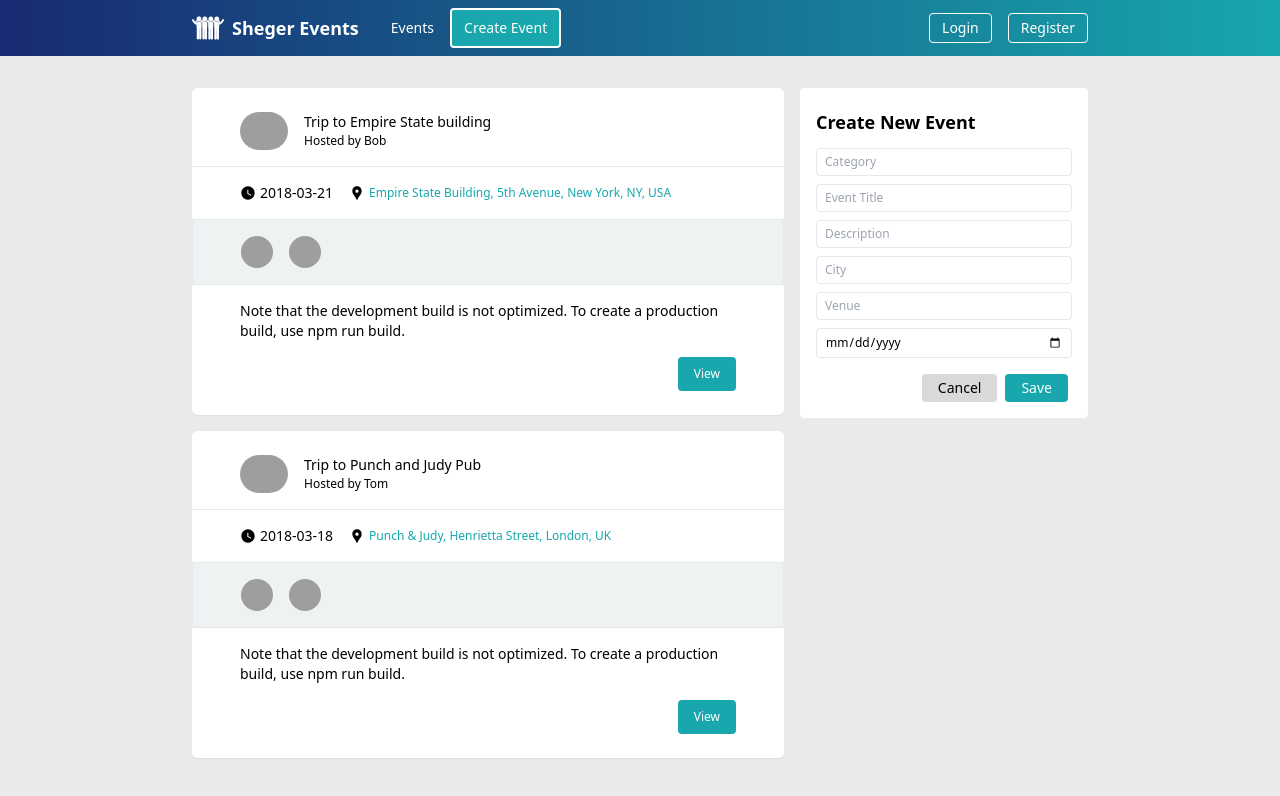
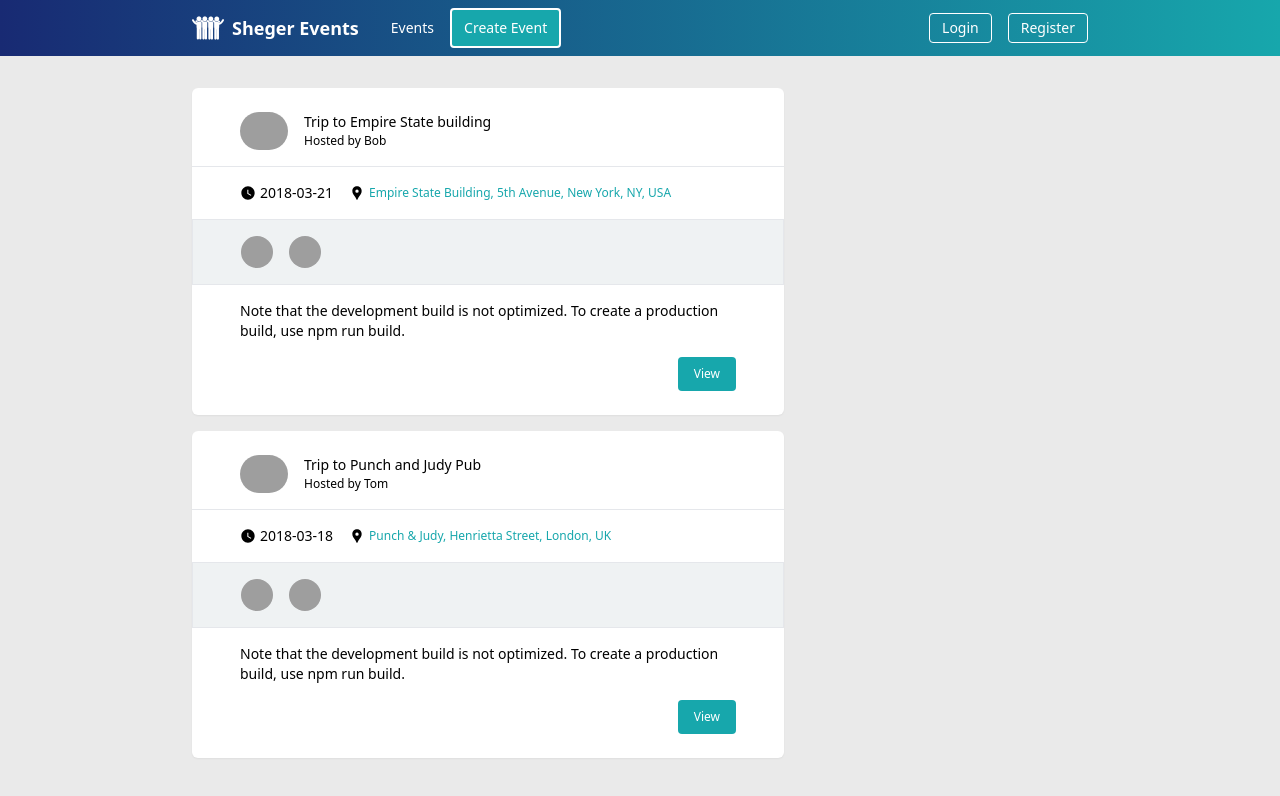
Before and after one commit to Nardos-Tsega/revents, a React (Create React App) app: page / in a window 1280 px wide. Shown: the top 796 px of the page. Built offline with nearby package versions, Linux system fonts and the light colour scheme; grey boxes are pictures that could not be loaded.

Commit message:
Build static version

```diff
--- a/package.json
+++ b/package.json
@@ -6,6 +6,7 @@
     "@testing-library/jest-dom": "^5.16.5",
     "@testing-library/react": "^13.4.0",
     "@testing-library/user-event": "^13.5.0",
+    "cuid": "^2.1.8",
     "react": "^18.2.0",
     "react-dom": "^18.2.0",
     "react-icons": "^4.7.1",
--- a/src/app/layout/App.js
+++ b/src/app/layout/App.js
@@ -1,12 +1,16 @@
+import { useState } from "react";
 import EventDashboard from "../../feature/events/eventDashboard/EventDashboard";
 import NavBar from "../../feature/nav/NavBar";
 
 function App() {
+
+  const[showForm, setShowForm] = useState(false);
+
   return (
     <div className="App">
-      <NavBar />
+      <NavBar setShowForm={setShowForm}  />
       <div className="bg-[#eaeaea] py-14 h-full">
-        <EventDashboard />
+        <EventDashboard showForm={showForm} setShowForm={setShowForm} />
       </div>
     </div>
   );
--- a/src/feature/events/eventDashboard/EventDashboard.jsx
+++ b/src/feature/events/eventDashboard/EventDashboard.jsx
@@ -1,17 +1,27 @@
-import React from "react";
+import React, {useState} from "react";
 import EventForm from "../eventForm.jsx/EventForm";
 import EventList from "./EventList";
 import { sampleData } from "../../../app/api/sampleData";
 
-export default function EventDashboard() {
+export default function EventDashboard({showForm, setShowForm}) {
+
+    const[events, setEvents] = useState(sampleData)
+
+    function addEvent(event){
+        setEvents([...events, event])
+    }
+
     return (
         <div className="max-w-4xl container py-8 mx-auto">
         <div className="grid grid-cols-12 gap-4">
             <div className="col-span-8">
-                <EventList events={sampleData} />
+                <EventList events={events} />
             </div>
             <div className="col-span-4">
-                <EventForm />
+                {
+                    showForm &&    <EventForm addEvent={addEvent} setShowForm={setShowForm} setEvents={setEvents}/>
+                }
+
             </div>
         </div>
         </div>
--- a/src/feature/events/eventForm.jsx/EventForm.jsx
+++ b/src/feature/events/eventForm.jsx/EventForm.jsx
@@ -1,18 +1,34 @@
-import React from "react";
+import cuid from "cuid";
+import React, {useState} from "react";
 
-export default function EventForm(){
+export default function EventForm({setShowForm, setEvents, addEvent}){
+
+    const initialValue = { title:'', date:'' }
+
+    const [values, setValues] = useState(initialValue);
+
+    function handleInputChange(e){
+        const {name, value} = e.target;
+        setValues({...values, [name]:value});
+    }
+
+    function handleSubmit(){
+        addEvent({...values, id:cuid, hostedBy:"Mussie", attendees: []});
+        console.log(values);
+    }
+
     return(
         <div className="bg-white rounded py-4 flex flex-col px-4 gap-2">
             <h2 className="text-lg font-semibold my-1">Create New Event</h2>
-            <input className="border rounded px-2 py-1 text-[12px]" type="text" placeholder="Category" />
-            <input className="border rounded px-2 py-1 text-[12px]" type="text" placeholder="Event Title" />
-            <input className="border rounded px-2 py-1 text-[12px]" type="text" placeholder="Description" />
-            <input className="border rounded px-2 py-1 text-[12px]" type="text" placeholder="City" />
-            <input className="border rounded px-2 py-1 text-[12px]" type="text" placeholder="Venue" />
-            <input className="border rounded px-2 py-1 text-[12px]" type="date" placeholder="Date" />
+            <input className="border rounded px-2 py-1 text-[12px]" onChange={(e) => handleInputChange(e)} value={values.title} name="title" type="text" placeholder="Event Title" />
+            <input className="border rounded px-2 py-1 text-[12px]" onChange={(e) => handleInputChange(e)} value={values.category} name="category" type="text" placeholder="Category" />
+            <input className="border rounded px-2 py-1 text-[12px]" onChange={(e) => handleInputChange(e)} value={values.description} name="description" type="text" placeholder="Description" />
+            <input className="border rounded px-2 py-1 text-[12px]" onChange={(e) => handleInputChange(e)} value={values.city} name="city" type="text" placeholder="City" />
+            <input className="border rounded px-2 py-1 text-[12px]" onChange={(e) => handleInputChange(e)} value={values.venue} name="venue" type="text" placeholder="Venue" />
+            <input className="border rounded px-2 py-1 text-[12px]" onChange={(e) => handleInputChange(e)} value={values.date} name="date" type="date" placeholder="Date" />
             <div className="self-end mt-2">
-                <button className="px-4 py-1 text-sm rounded bg-[#d9d9d9] mx-1">Cancel</button>
-                <button className="px-4 py-1 text-sm rounded text-white bg-[#17A7AC] mx-1">Save</button>
+                <button onClick={() => setShowForm(false)} className="px-4 py-1 text-sm rounded bg-[#d9d9d9] mx-1">Cancel</button>
+                <button onClick={() => handleSubmit()} className="px-4 py-1 text-sm rounded text-white bg-[#17A7AC] mx-1">Save</button>
             </div>
         </div>
     )
--- a/src/feature/nav/NavBar.jsx
+++ b/src/feature/nav/NavBar.jsx
@@ -1,6 +1,6 @@
 import React from "react";
 
-export default function NavBar(){
+export default function NavBar({setShowForm}){
     return (
         <div className="fixed w-full bg-gradient-to-r from-[#182A73] to-[#17A7AC] h-14 flex items-center">
             <div className="max-w-4xl container mx-auto flex items-center justify-between">
@@ -12,7 +12,7 @@ export default function NavBar(){
             </div>
             <div className="flex items-center gap-4">
             <h2 className="text-sm font-light text-white">Events</h2>
-            <button className="text-white px-3 py-2 border-2 text-sm border-white rounded bg-[#17A7AC]">Create Event</button>
+            <button onClick={() =>setShowForm(true) } className="text-white px-3 py-2 border-2 text-sm border-white rounded bg-[#17A7AC]">Create Event</button>
             </div>
             </div>
             <div className="flex gap-4">
```
Also changed, not shown: 1 other file (tests, documents, lock files or other folders).
